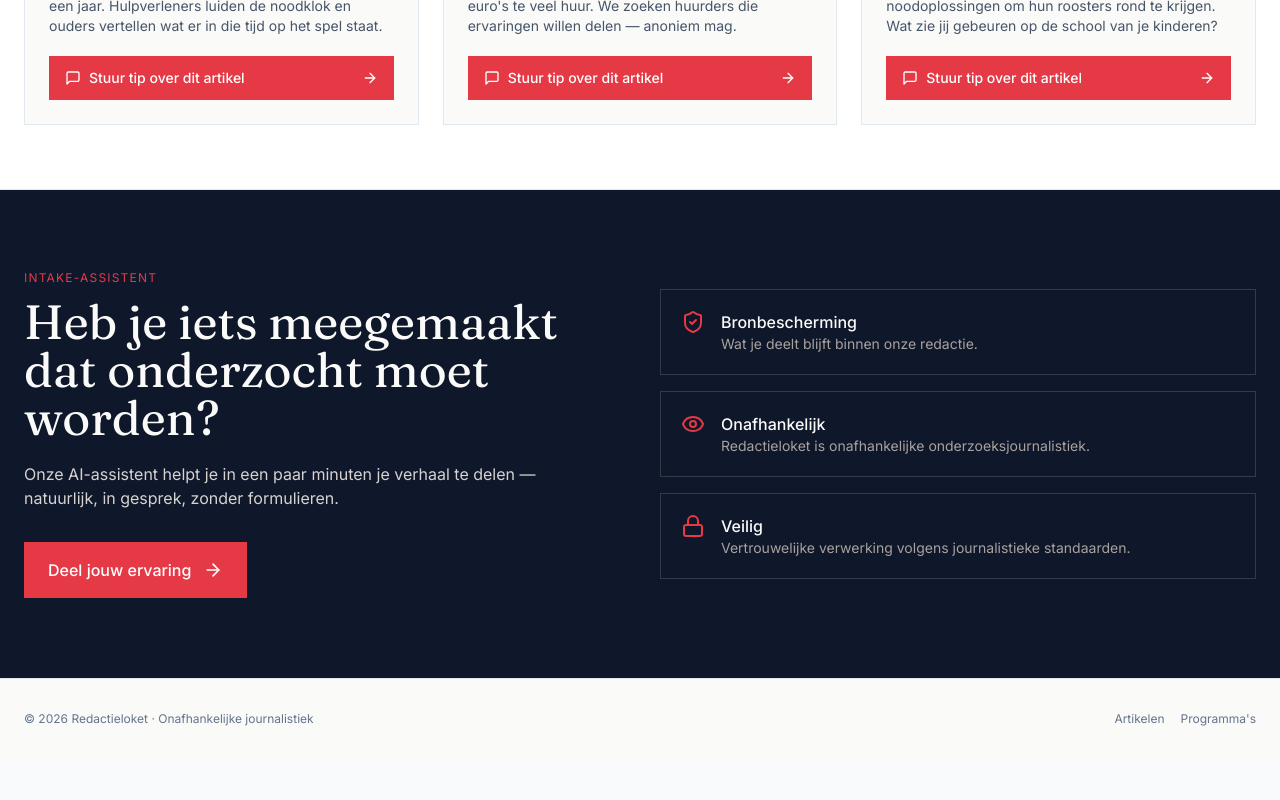
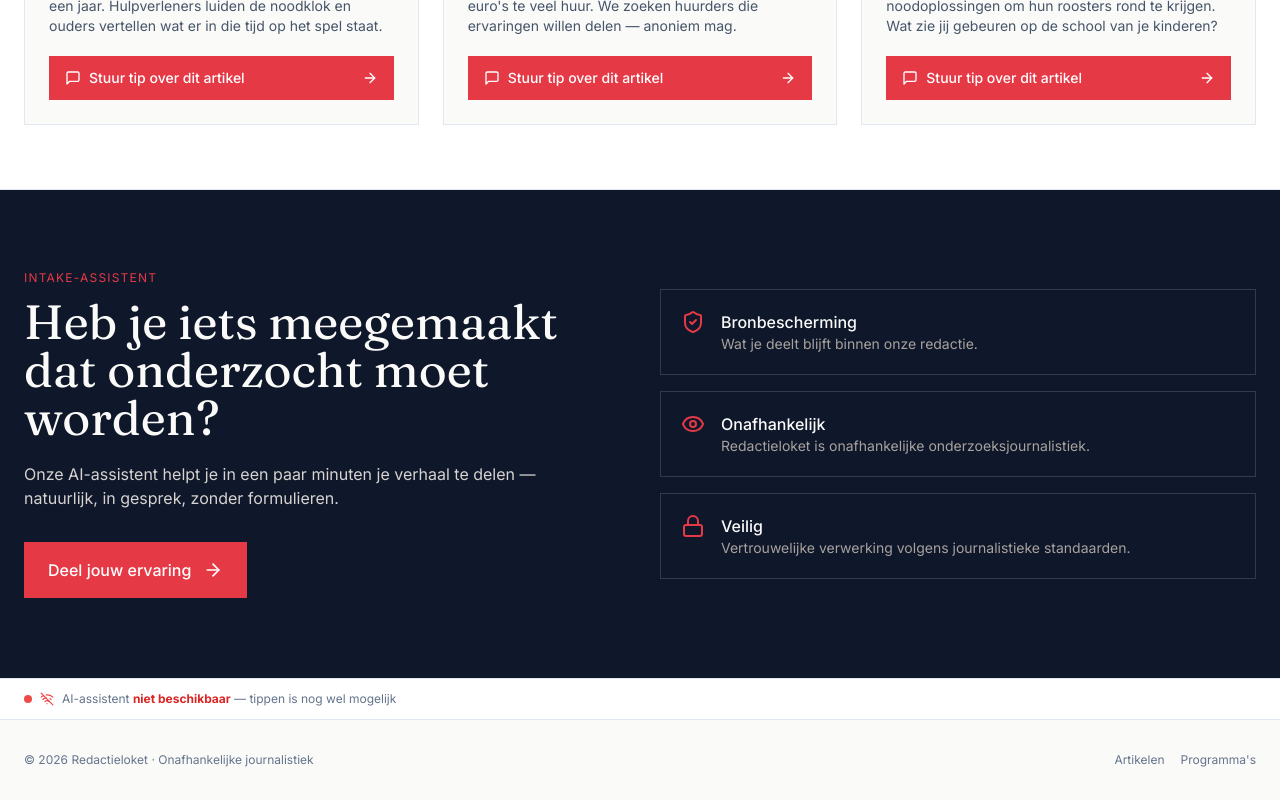
Before and after one commit to LukasLanghout/redactie-loket, a React (Vite) app: page / in a window 1280 px wide. Shown: the part 1143-1943 px from the top of the page. Before the commit the page ends 1902 px from the top, so only its background shows below. Built offline with nearby package versions, Linux system fonts and the light colour scheme; no server answers.

Commit message:
Fix AI loop (no silent skip), add /api/health + AI status bar on homepage

```diff
--- a/src/pages/Home.tsx
+++ b/src/pages/Home.tsx
@@ -1,6 +1,9 @@
 import { Link } from 'react-router-dom';
 import { motion } from 'framer-motion';
-import { ArrowRight, ShieldCheck, Eye, Lock, MessageSquare, Pencil } from 'lucide-react';
+import { ArrowRight, ShieldCheck, Eye, Lock, MessageSquare, Pencil, Wifi, WifiOff, Loader } from 'lucide-react';
+import { useEffect, useState } from 'react';
+
+type AiStatus = 'checking' | 'online' | 'offline';
 
 // Featured articles — each linked to a topic in the database.
 // Tipping on an article pre-fills the topic in the intake form via URL params.
@@ -38,6 +41,15 @@ const FEATURED_ARTICLES = [
 ] as const;
 
 export default function Home() {
+  const [aiStatus, setAiStatus] = useState<AiStatus>('checking');
+
+  useEffect(() => {
+    fetch('/api/health')
+      .then(r => r.json())
+      .then(d => setAiStatus(d.gemini ? 'online' : 'offline'))
+      .catch(() => setAiStatus('offline'));
+  }, []);
+
   return (
     <div className="min-h-screen bg-stone-50 dark:bg-slate-950 text-slate-900 dark:text-slate-100">
       {/* Floating Action Button */}
@@ -205,6 +217,24 @@ export default function Home() {
           </div>
         </div>
       </section>
+      {/* AI Status bar */}
+      <div className="border-t border-slate-200 dark:border-slate-800 bg-white dark:bg-slate-900">
+        <div className="mx-auto max-w-7xl px-6 py-3 flex items-center gap-2 text-xs text-slate-500">
+          {aiStatus === 'checking' && (
+            <><Loader className="h-3.5 w-3.5 animate-spin" /> AI-assistent verbinden…</>
+          )}
+          {aiStatus === 'online' && (
+            <><span className="h-2 w-2 rounded-full bg-green-500 inline-block" />
+            <Wifi className="h-3.5 w-3.5 text-green-500" />
+            <span>AI-assistent <strong className="text-green-600 dark:text-green-400">online</strong> — intake-assistent actief</span></>
+          )}
+          {aiStatus === 'offline' && (
+            <><span className="h-2 w-2 rounded-full bg-red-500 inline-block animate-pulse" />
+            <WifiOff className="h-3.5 w-3.5 text-red-500" />
+            <span>AI-assistent <strong className="text-red-600 dark:text-red-400">niet beschikbaar</strong> — tippen is nog wel mogelijk</span></>
+          )}
+        </div>
+      </div>
     </div>
   );
 }
--- a/src/pages/Intake.tsx
+++ b/src/pages/Intake.tsx
@@ -321,11 +321,13 @@ export default function Intake() {
       conversationLines.current.push(`Redactie AI: ${r.message}`);
       await addBot(r.message);
       setStep('ai_followup');
-    } catch {
+    } catch (e: any) {
       setTyping(false);
-      // If AI fails, fall through to files step gracefully
-      await addBot('Heb je documenten, foto\'s of opnames als bewijs? Voeg ze toe via 📎, of klik op "Geen bijlage".');
-      setStep('files');
+      // Show error in chat — don't silently skip the AI evaluation
+      await addBot(
+        'De AI-assistent is tijdelijk niet beschikbaar. Probeer het opnieuw, of typ je verhaal opnieuw met meer details (wat, wie, wanneer, waar).'
+      );
+      // Stay on current step so user can retry — don't advance to files
     }
   }
 
```
Also changed, not shown: api/health.ts (added, +28 -0 lines).
